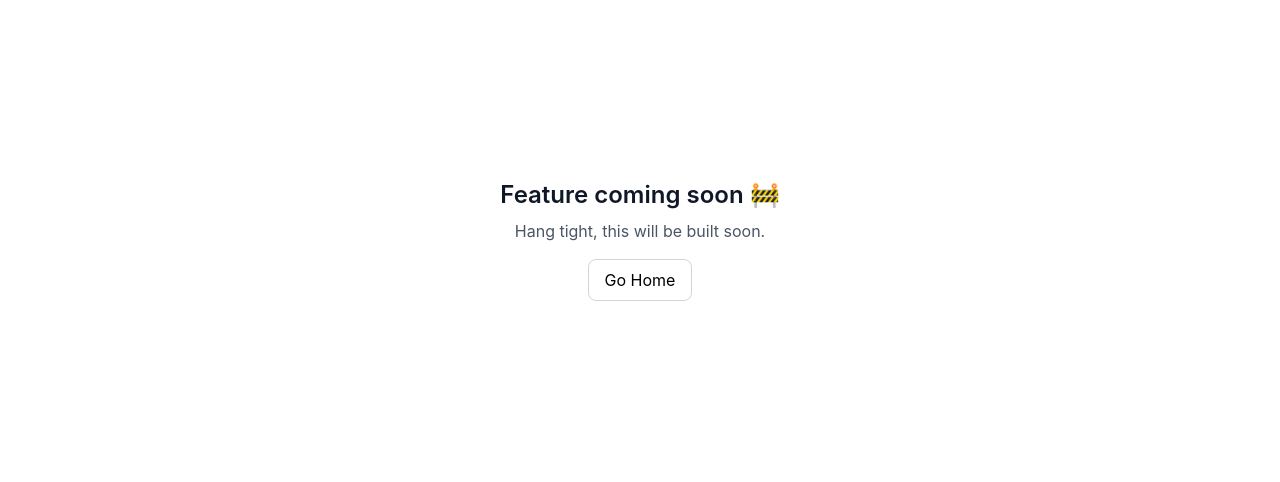
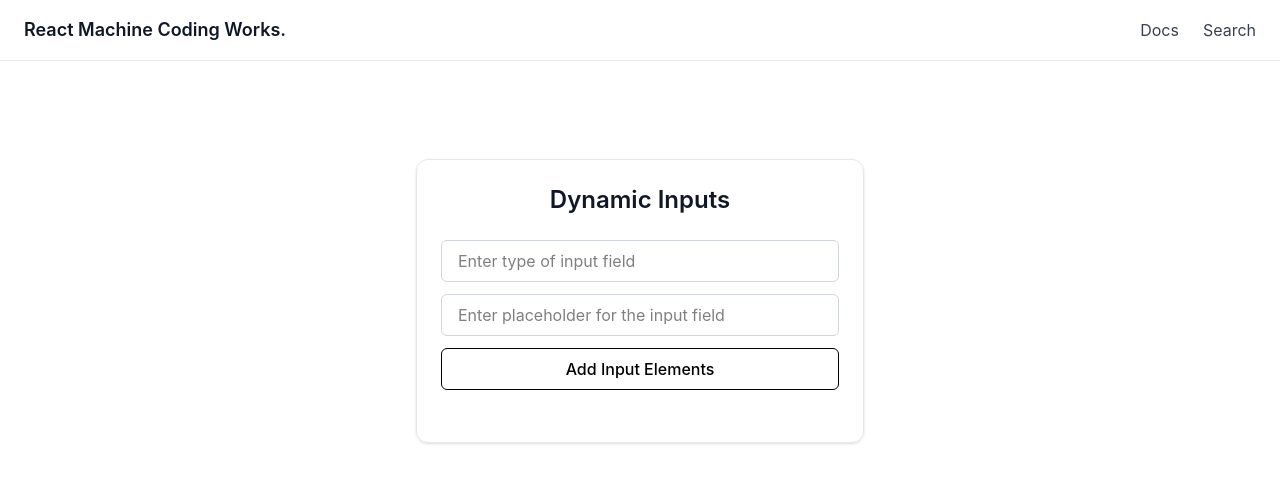
Before and after one commit to psudocode-monk/machine-coding-test, a React (Vite) app: page /dynamic-inputs in a window 1280 px wide. Shown: the top 482 px of the page. Built offline with nearby package versions, Linux system fonts and the light colour scheme.

Commit message:
Update: Dynamic Inputs

```diff
--- a/package.json
+++ b/package.json
@@ -13,6 +13,7 @@
     "@tailwindcss/vite": "^4.2.2",
     "react": "^19.2.4",
     "react-dom": "^19.2.4",
+    "react-icons": "^5.6.0",
     "react-router-dom": "^7.14.0",
     "tailwindcss": "^4.2.2"
   },
--- a/src/App.jsx
+++ b/src/App.jsx
@@ -7,6 +7,7 @@ import Error from "./components/Error";
 import ToggleButton from "./pages/ToggleButton";
 import CharacterCounter from "./pages/CharacterCounter";
 import ControlledForm from "./pages/ControlledForm";
+import DynamicInputs from "./pages/DynamicInputs";
 
 const appRouter = createBrowserRouter([
   {
@@ -38,6 +39,10 @@ const appRouter = createBrowserRouter([
         path: "form-validation",
         element: <ControlledForm />,
       },
+      {
+        path: "dynamic-inputs",
+        element: <DynamicInputs />,
+      },
     ],
   },
 ]);
--- /dev/null
+++ b/src/pages/DynamicInputs.jsx
@@ -0,0 +1,105 @@
+import { useState } from "react";
+import { MdDelete } from "react-icons/md";
+
+function DeleteButton({ onClick }) {
+  return (
+    <button
+      type="button"
+      onClick={onClick}
+      className="flex items-center justify-center w-9 h-9 border border-gray-300 rounded-md hover:bg-red-100 hover:border-red-300 transition"
+    >
+      <MdDelete className="text-gray-600 hover:text-red-500" />
+    </button>
+  );
+}
+
+function InputElement({ type, placeholder, onDelete }) {
+  return (
+    <div className="flex items-center gap-2 mt-3">
+      <input
+        type={type}
+        placeholder={placeholder}
+        className="flex-1 px-4 py-2 border border-gray-300 rounded-md outline-none focus:ring-1 focus:ring-black"
+      />
+      <DeleteButton onClick={onDelete} />
+    </div>
+  );
+}
+
+export default function DynamicInputs() {
+  const [inputs, setInputs] = useState([]);
+  const [type, setType] = useState("");
+  const [placeholder, setPlaceholder] = useState("");
+  const [error, setError] = useState("");
+
+  const addInputs = () => {
+    if (!type || !placeholder) {
+      setError("All fields are required");
+      return;
+    }
+
+    const newInput = {
+      id: Date.now(),
+      type,
+      placeholder,
+    };
+
+    setInputs((prev) => [...prev, newInput]);
+
+    setType("text");
+    setPlaceholder("Enter text");
+    setError("");
+  };
+
+  const handleDelete = (id) => {
+    setInputs((prev) => prev.filter((item) => item.id !== id));
+  };
+
+  return (
+    <div className="min-h-[60vh] flex items-center justify-center bg-white px-4">
+      <div className="w-full max-w-md p-6 border border-gray-200 rounded-xl shadow-sm">
+        <h1 className="text-2xl font-semibold text-gray-900 text-center mb-6">
+          Dynamic Inputs
+        </h1>
+
+        <div className="flex flex-col gap-3">
+          <input
+            type="text"
+            placeholder="Enter type of input field"
+            onChange={(e) => setType(e.target.value)}
+            value={type}
+            className="w-full px-4 py-2 border border-gray-300 rounded-md outline-none focus:ring-1 focus:ring-black"
+          />
+
+          <input
+            type="text"
+            placeholder="Enter placeholder for the input field"
+            onChange={(e) => setPlaceholder(e.target.value)}
+            value={placeholder}
+            className="w-full px-4 py-2 border border-gray-300 rounded-md outline-none focus:ring-1 focus:ring-black"
+          />
+
+          {error && <p className="text-red-500">{error}</p>}
+
+          <button
+            onClick={addInputs}
+            className="w-full py-2 rounded-md border border-black text-black font-medium hover:bg-black hover:text-white transition"
+          >
+            Add Input Elements
+          </button>
+
+          <div className="mt-4">
+            {inputs.map((item) => (
+              <InputElement
+                key={item.id}
+                type={item.type}
+                placeholder={item.placeholder}
+                onDelete={() => handleDelete(item.id)}
+              />
+            ))}
+          </div>
+        </div>
+      </div>
+    </div>
+  );
+}
```
Also changed, not shown: 1 other file (tests, documents, lock files or other folders).
